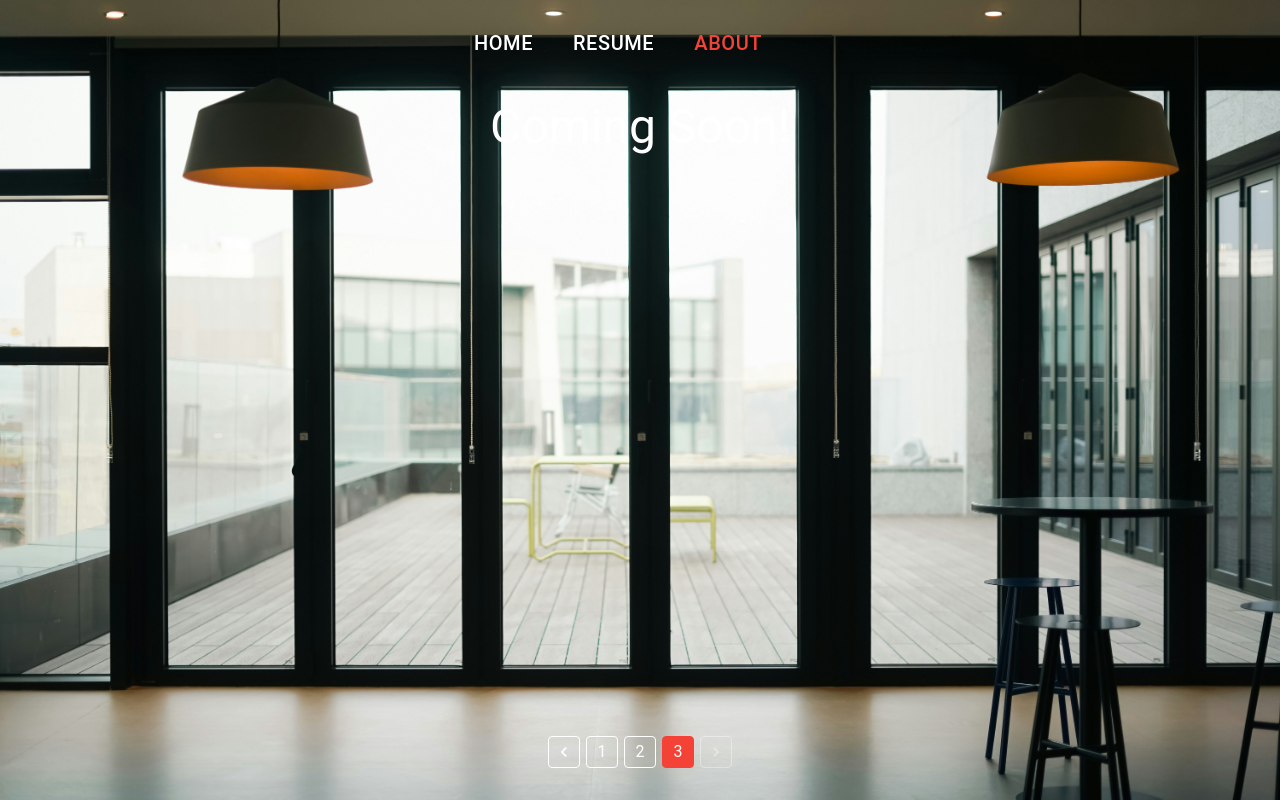
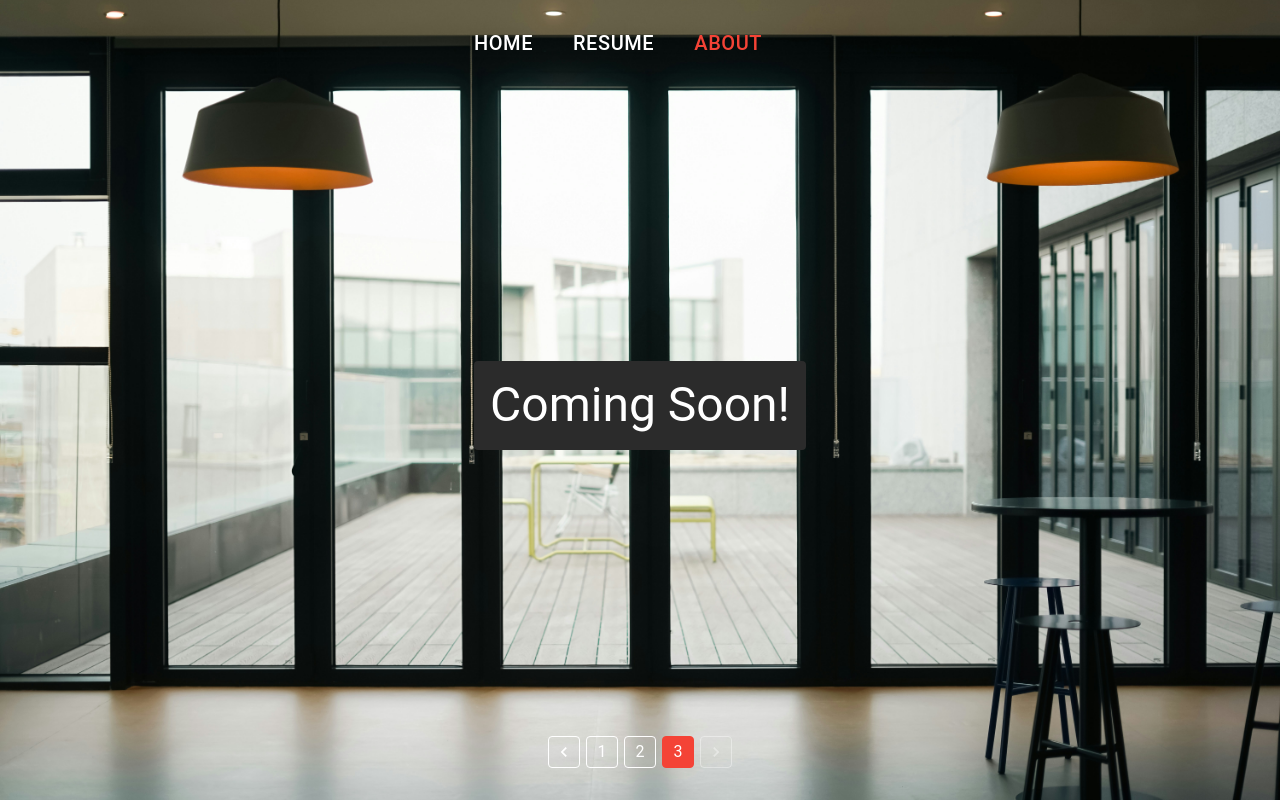
Before and after one commit to cegibbons/Charly_Resume, a React (Vite) app: page /about in a window 1280 px wide. Built offline with nearby package versions, Linux system fonts and the light colour scheme; some icons are missing.

Commit message:
added styling to the About me page

```diff
--- a/src/index.css
+++ b/src/index.css
@@ -210,6 +210,12 @@ body,
   border: none;
   border-radius: 4px;
   padding: 4px;
+}
+
+.about-container {
+  background-color: #2b2b2b;
+  border-radius: 4px;
+  padding: 16px;
 }
 
 .hello-world-grid-container {
--- a/src/pages/AboutPage.jsx
+++ b/src/pages/AboutPage.jsx
@@ -1,5 +1,5 @@
 import React from "react";
-import { Container, Grid, Typography } from "@mui/material";
+import { Container, Grid, Typography, Box } from "@mui/material";
 import PaginationNav from "../components/PaginationNav";
 
 const AboutPage = () => {
@@ -13,11 +13,24 @@ const AboutPage = () => {
         flexDirection: "column",
       }}
     >
-      <Grid container justifyContent="center" sx={{ width: "100%" }}>
-        <Grid item xs={12} md={10} lg={8}>
-          <Typography variant="h3" sx={{ textAlign: "center" }}>
-            Coming Soon!
-          </Typography>
+      <Grid
+        container
+        justifyContent="center"
+        alignItems="center"
+        sx={{ width: "100%", flex: 1 }}
+      >
+        <Grid
+          item
+          xs={12}
+          md={10}
+          lg={8}
+          sx={{ display: "flex", justifyContent: "center" }}
+        >
+          <Box className="about-container">
+            <Typography variant="h3" sx={{ textAlign: "center" }}>
+              Coming Soon!
+            </Typography>
+          </Box>
         </Grid>
       </Grid>
       <Grid container justifyContent="center" sx={{ mt: "auto", pt: { xs: 2, sm: 3 } }}>
--- a/src/pages/ResumePage.jsx
+++ b/src/pages/ResumePage.jsx
@@ -14,17 +14,24 @@ const ResumePage = () => {
           pb: { xs: 2, sm: 2, md: 2 },
           display: "flex",
           flexDirection: "column",
-          justifyContent: "center",
         }}
       >
-        <Grid container justifyContent="center" sx={{ width: "100%" }}>
-          <Grid item xs={12} md={10} lg={9} sx={{ width: "100%" }}>
-            <ResumePdf />
+        <Box
+          sx={{
+            flex: 1,
+            display: "flex",
+            alignItems: "center",
+            justifyContent: "center",
+            width: "100%",
+          }}
+        >
+          <Grid container justifyContent="center" sx={{ width: "100%" }}>
+            <Grid item xs={12} md={10} lg={9} sx={{ width: "100%" }}>
+              <ResumePdf />
+            </Grid>
           </Grid>
-        </Grid>
-      </Container>
-      <Container sx={{ mt: { xs: 2, md: 3 }, mb: { xs: 2, md: 3 } }}>
-        <Grid container justifyContent="center" alignItems="center" spacing={2}>
+        </Box>
+        <Grid container justifyContent="center" sx={{ mt: "auto", pt: { xs: 2, md: 3 } }}>
           <Grid item>
             <PaginationNav />
           </Grid>
```
